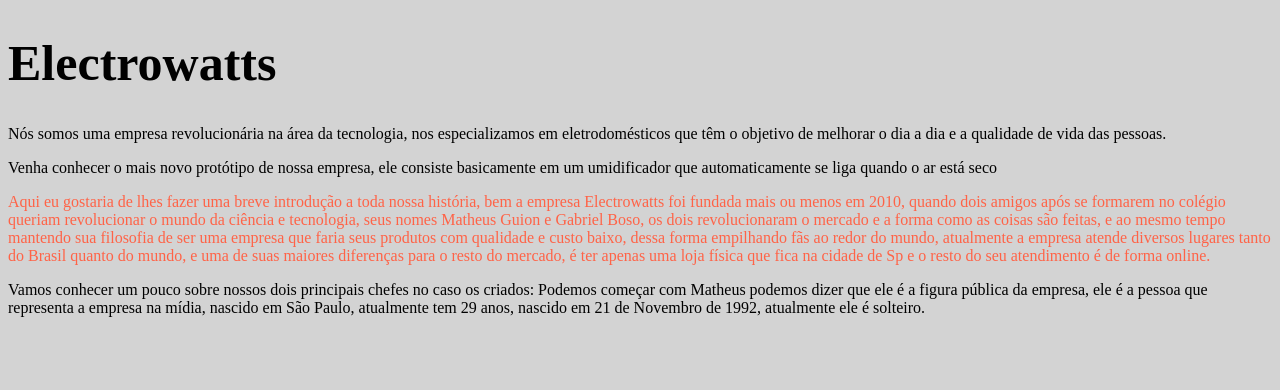
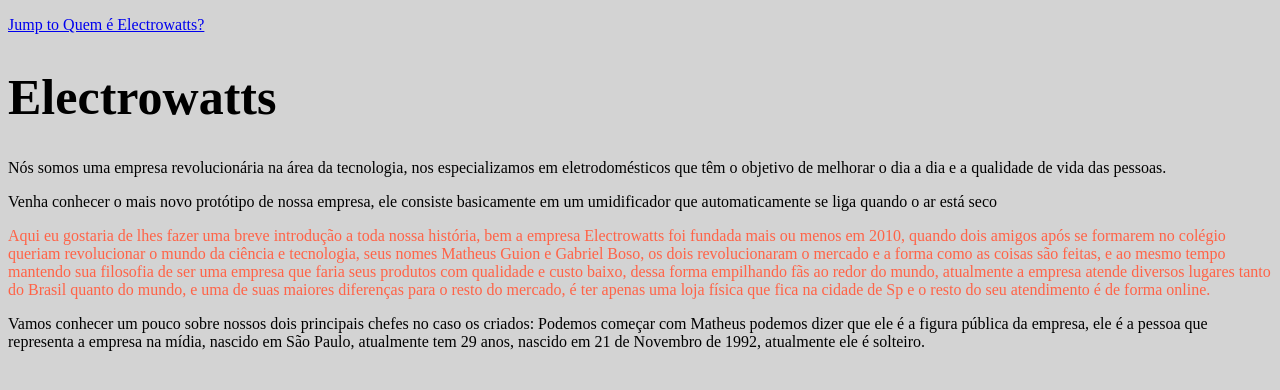
Before and after one commit to The-Dead-Enders/The-Dead-Enders.github.io, a plain HTML site: page index.html in a window 1280 px wide. Drawn offline with Linux system fonts and the light colour scheme.

Commit message:
Update index.html

```diff
--- a/index.html
+++ b/index.html
@@ -3,7 +3,8 @@
 <html>
 <head>
 <title>Electrowatts</title>
-</head>
+<p><a href="Introdução">Jump to Quem é Electrowatts?</a></p>
+  </head>
 <body style="background-color:lightgray;">
 
 <h1 style="font-size:50px;" style="font-family:arial;">Electrowatts</h1>
@@ -14,7 +15,7 @@
 
 </body>
 </html>
-
+ <title>A história da empresa</title>
 <p style="color:Tomato;">Aqui eu gostaria de lhes fazer uma breve introdução a toda nossa história, bem a empresa Electrowatts foi fundada mais ou menos em 2010, quando dois amigos após se formarem no colégio queriam revolucionar o mundo da ciência e tecnologia, seus nomes Matheus Guion e Gabriel Boso, os dois revolucionaram o mercado e a forma como as coisas são feitas, e ao mesmo tempo mantendo sua filosofia de ser uma empresa que faria seus produtos com qualidade e custo baixo, dessa forma empilhando fãs ao redor do mundo, atualmente a empresa atende diversos lugares tanto do Brasil quanto do mundo, e uma de suas maiores diferenças para o resto do mercado, é ter apenas uma loja física que fica na cidade de Sp e o resto do seu atendimento é de forma online.</p>
 
 <p>Vamos conhecer um pouco sobre nossos dois principais chefes no caso os criados: Podemos começar com Matheus podemos dizer que ele é a figura pública da empresa, ele é a pessoa que representa a empresa na mídia, nascido em São Paulo, atualmente tem 29 anos, nascido em 21 de Novembro de 1992, atualmente ele é solteiro.</p>
```
